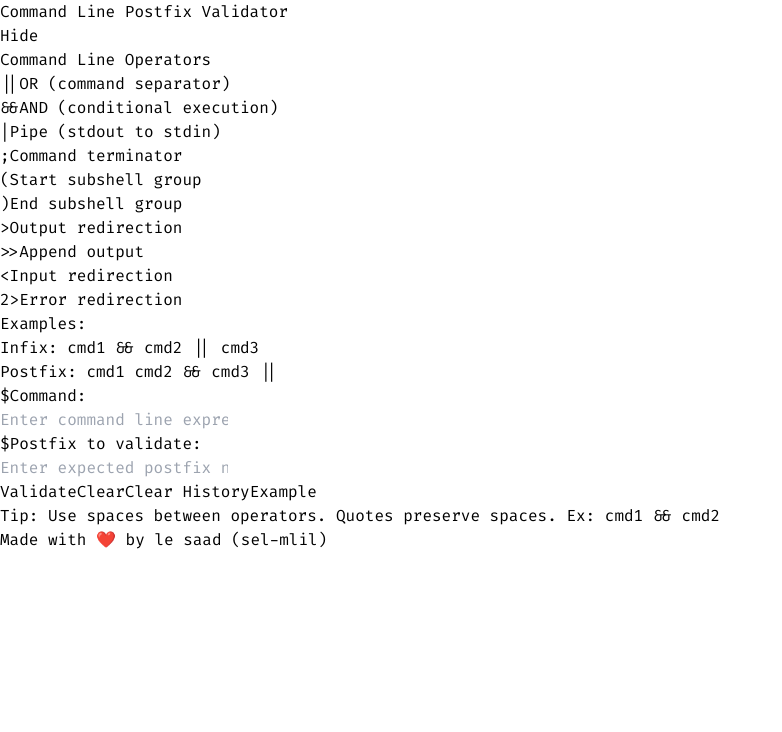
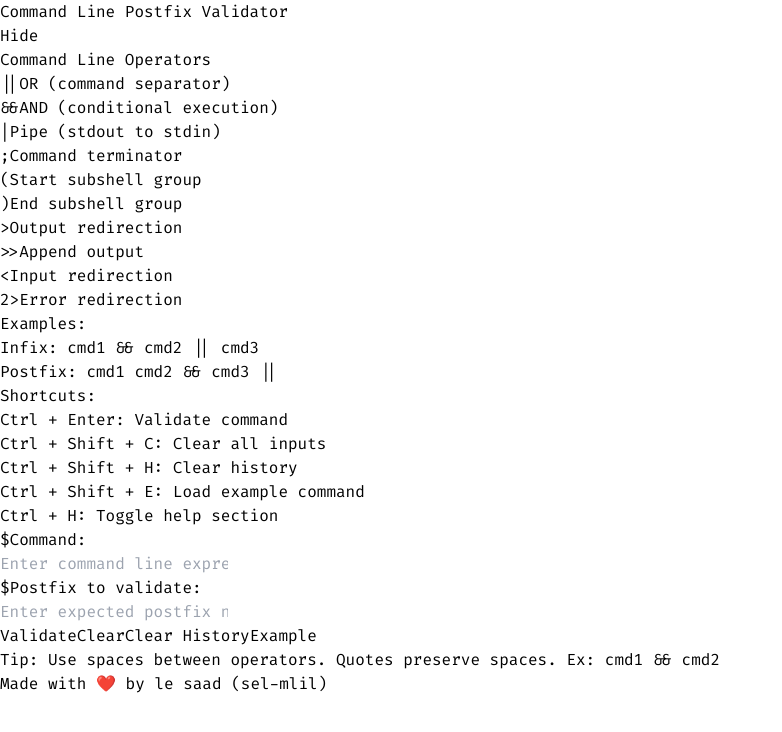
Before and after one commit to MliliGenes/postfix-validator, a React (Vite) app: page / in a window 1280 px wide. Both pictures are taken after a click on the button "Help". Shown: the top 732 px of the page, without its empty margins (0-782 px from the left). Built offline with nearby package versions, Linux system fonts and the light colour scheme.

Commit message:
sAAAAAAAAAAAAAAAAAAAAAAAAAAA

```diff
--- a/src/App.jsx
+++ b/src/App.jsx
@@ -1,4 +1,4 @@
-import { useState } from 'react';
+import { useState, useEffect } from 'react';
 
 const operators = {
   '||': { precedence: 1, description: 'OR (command separator)' },
@@ -12,6 +12,14 @@ const operators = {
   '<': { precedence: 5, description: 'Input redirection' },
   '2>': { precedence: 5, description: 'Error redirection' },
 };
+
+const shortcutsGuide = [
+  { key: 'Ctrl + Enter', action: 'Validate command' },
+  { key: 'Ctrl + Shift + C', action: 'Clear all inputs' },
+  { key: 'Ctrl + Shift + H', action: 'Clear history' },
+  { key: 'Ctrl + Shift + E', action: 'Load example command' },
+  { key: 'Ctrl + H', action: 'Toggle help section' },
+];
 
 function isOperator(token) {
   return Object.keys(operators).includes(token);
@@ -70,12 +78,11 @@ export default function CommandLineValidator() {
     const commandTokens = tokenize(command);
     const postfixTokens = tokenize(postfix);
 
-    // Skip validation if either input is empty
     if (commandTokens.length === 0 || postfixTokens.length === 0) {
       setResult({
         isValid: false,
         error: 'Both command and postfix inputs must contain valid expressions',
-        timestamp: new Date().toLocaleTimeString()
+        timestamp: new Date().toLocaleTimeString(),
       });
       return;
     }
@@ -96,7 +103,7 @@ export default function CommandLineValidator() {
     };
 
     setResult(newResult);
-    setHistory([newResult, ...history].slice(0, 5)); // Keep last 5 results
+    setHistory([newResult, ...history].slice(0, 5));
   };
 
   const clearAll = () => {
@@ -113,6 +120,32 @@ export default function CommandLineValidator() {
     setCommand('struggle -status && grep "fate" destiny.log || echo "Free from destiny... for now."');
     setPostfix('struggle -status grep "fate" destiny.log && echo "Free from destiny... for now." ||');
   };
+
+  useEffect(() => {
+    const handleKeyDown = (event) => {
+      if (event.ctrlKey) {
+        if (event.key === 'Enter') {
+          validate();
+        } else if (event.shiftKey) {
+          if (event.key === 'C' || event.key === 'c') {
+            clearAll();
+          } else if (event.key === 'H' || event.key === 'h') {
+            clearHistory();
+          } else if (event.key === 'E' || event.key === 'e') {
+            loadExample();
+          }
+        } else if (event.key === 'H' || event.key === 'h') {
+          setShowHelp(!showHelp);
+        }
+      }
+    };
+
+    window.addEventListener('keydown', handleKeyDown);
+
+    return () => {
+      window.removeEventListener('keydown', handleKeyDown);
+    };
+  }, [validate, clearAll, clearHistory, loadExample, showHelp, setShowHelp]);
 
   return (
     <div className="min-h-screen bg-gray-900 text-green-400 font-mono p-4 sm:p-6 md:p-8 font-fira-code">
@@ -159,6 +192,16 @@ export default function CommandLineValidator() {
               <h3 className="font-bold text-white sm:text-md">Examples:</h3>
               <p className="text-gray-300">Infix: <span className="text-green-300">cmd1 && cmd2 || cmd3</span></p>
               <p className="text-gray-300">Postfix: <span className="text-green-300">cmd1 cmd2 && cmd3 ||</span></p>
+            </div>
+            <div className="mt-3 text-sm">
+              <h3 className="font-bold text-white sm:text-md">Shortcuts:</h3>
+              <ul className="list-disc pl-5 text-gray-300">
+                {shortcutsGuide.map((shortcut) => (
+                  <li key={shortcut.key}>
+                    <span className="text-yellow-300">{shortcut.key}</span>: {shortcut.action}
+                  </li>
+                ))}
+              </ul>
             </div>
           </div>
         )}
@@ -222,19 +265,21 @@ export default function CommandLineValidator() {
               Example
             </button>
           </div>
+
           {/* Current Result */}
           {result && (
-            <div className={`mt-4 p-3 rounded text-sm sm:text-md font-fira-code ${result.isValid ? 'bg-green-900 bg-opacity-30' :
-                result.error ? 'bg-yellow-900 bg-opacity-30' : 'bg-red-900 bg-opacity-30'
-              }`}>
+            <div className={`mt-4 p-3 rounded text-sm sm:text-md font-fira-code ${
+              result.isValid ? 'bg-green-900 bg-opacity-30' :
+              result.error ? 'bg-yellow-900 bg-opacity-30' : 'bg-red-900 bg-opacity-30'
+            }`}>
               <div className="flex items-baseline">
                 <span className="text-gray-500 mr-2">$</span>
                 <span className={
                   result.isValid ? 'text-green-400' :
-                    result.error ? 'text-yellow-400' : 'text-red-400'
+                  result.error ? 'text-yellow-400' : 'text-red-400'
                 }>
                   {result.isValid ? '✓ Valid postfix notation' :
-                    result.error ? '⚠ ' + result.error : '✗ Invalid postfix notation'}
+                   result.error ? '⚠ ' + result.error : '✗ Invalid postfix notation'}
                 </span>
               </div>
               {!result.isValid && !result.error && (
@@ -272,8 +317,9 @@ export default function CommandLineValidator() {
                 {history.map((item, index) => (
                   <div
                     key={index}
-                    className={`p-2 rounded border text-xs sm:text-sm font-fira-code ${item.isValid ? 'border-green-800' : 'border-red-800'
-                      }`}
+                    className={`p-2 rounded border text-xs sm:text-sm font-fira-code ${
+                      item.isValid ? 'border-green-800' : 'border-red-800'
+                    }`}
                   >
                     <div className="flex justify-between text-gray-500">
                       <span>{item.timestamp}</span>
```
